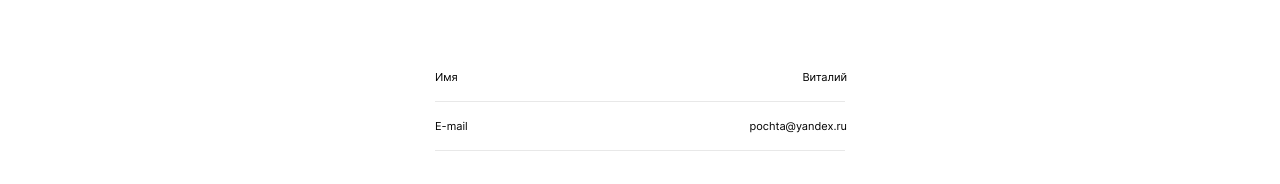
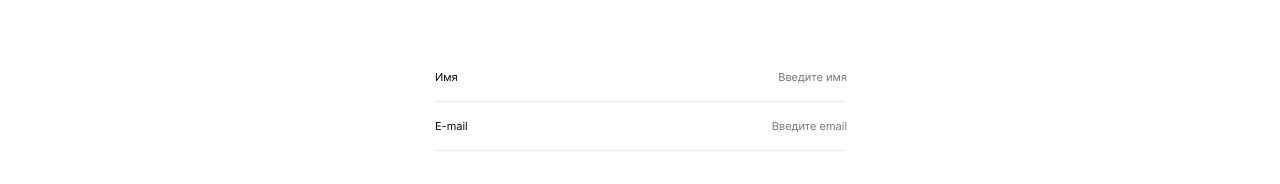
Before and after one commit to Ali-Gator/movies-explorer-frontend, a React (Create React App) app: page /profile in a window 1280 px wide. Shown: the part 230-414 px from the top of the page. Built offline with nearby package versions, Linux system fonts and the light colour scheme.

Commit message:
fix: add improvements after second review

```diff
--- a/src/components/AboutMe/aboutMe.css
+++ b/src/components/AboutMe/aboutMe.css
@@ -132,5 +132,6 @@
   .about-me__image {
     max-width: 292px;
     margin-top: 60px;
+    justify-self: center;
   }
 }
--- a/src/components/Input/Input.jsx
+++ b/src/components/Input/Input.jsx
@@ -8,7 +8,12 @@ function Input({ data }) {
       <label htmlFor={id} className='input__label'>
         {label}
       </label>
-      <input className='input__field' type={type} id={id} value='Виталий' />
+      <input
+        className='input__field'
+        type={type}
+        id={id}
+        placeholder={`Введите ${label.toLowerCase()}`}
+      />
       {error && <p className='input__error'>{error}</p>}
     </div>
   );
--- a/src/components/Profile/Profile.jsx
+++ b/src/components/Profile/Profile.jsx
@@ -14,7 +14,12 @@ function Profile() {
             <label htmlFor='name' className='profile-form__label'>
               Имя
             </label>
-            <input type='text' className='profile-form__input' id='name' value='Виталий' />
+            <input
+              type='text'
+              className='profile-form__input'
+              id='name'
+              placeholder='Введите имя'
+            />
           </div>
           <div className='profile-form__input-wrapper'>
             <label htmlFor='email' className='profile-form__label'>
@@ -24,7 +29,7 @@ function Profile() {
               type='email'
               className='profile-form__input'
               id='email'
-              value='pochta@yandex.ru'
+              placeholder='Введите email'
             />
           </div>
           <div className='profile-form__buttons-wrapper'>
--- a/src/components/SearchForm/SearchForm.jsx
+++ b/src/components/SearchForm/SearchForm.jsx
@@ -6,7 +6,7 @@ function SearchForm() {
   return (
     <form className='search-form'>
       <div className='search-form__input-wrapper'>
-        <input className='search-form__input' id='movie' type='text' placeholder='Фильм' />
+        <input className='search-form__input' id='movie' type='text' placeholder='Фильм' required />
         <button
           className='search-form__button button'
           id='search-button'
--- a/src/components/Techs/techs.css
+++ b/src/components/Techs/techs.css
@@ -21,11 +21,13 @@
 
 .techs__skills {
   display: flex;
+  flex-wrap: wrap;
   justify-content: center;
   margin: 100px 225px 0;
   padding: 0;
   list-style: none;
   column-gap: 10px;
+  row-gap: 10px;
 }
 
 .techs__skill-item {
```
